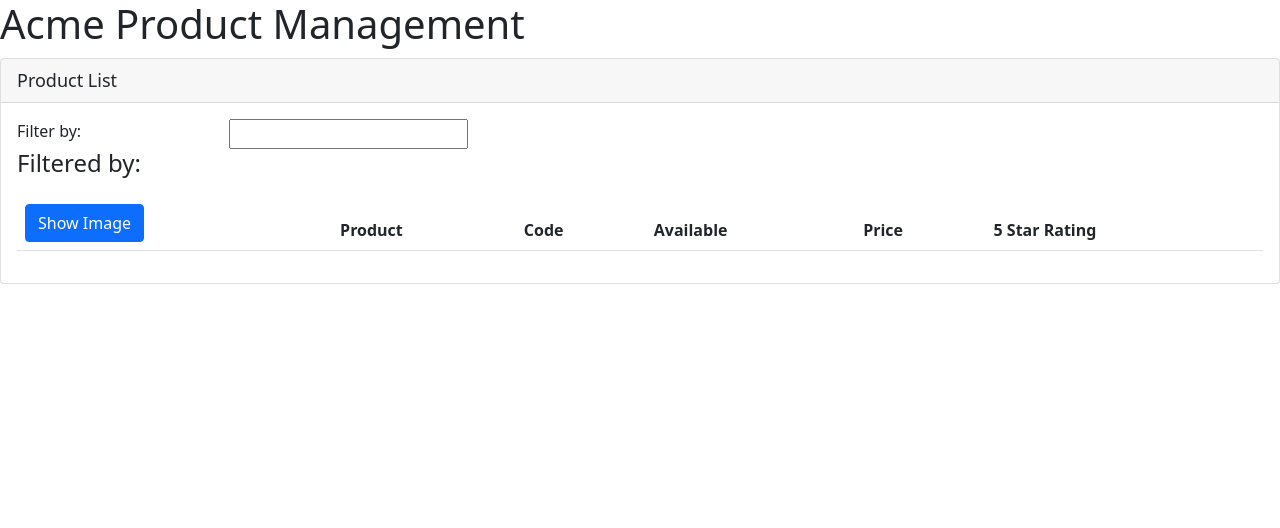
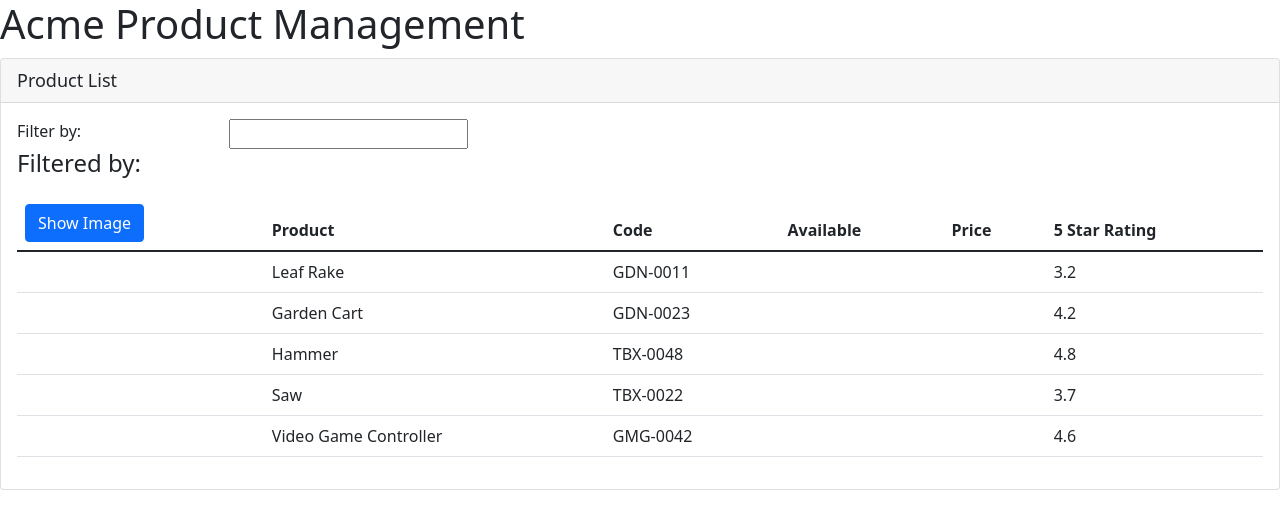
Before and after one commit to yomiaishida/NgAcme, an Angular app: page / in a window 1280 px wide. Shown: the top 528 px of the page. Built offline with nearby package versions, Linux system fonts and the light colour scheme.

Commit message:
Interpolating data to the view through products' json

```diff
--- a/src/app/products/product-list.component.html
+++ b/src/app/products/product-list.component.html
@@ -14,7 +14,7 @@
         <h4>Filtered by:</h4>
       </div>
     </div>
-    <div class="table-responsive">
+    <div class="table-responsive" *ngIf='products.length'>
       <table class="table">
         <thead>
           <tr>
@@ -31,7 +31,14 @@
           </tr>
         </thead>
         <tbody>
-
+          <tr *ngFor='let product of products'>
+            <td></td>
+            <td>{{product.productName}}</td>
+            <td>{{product.productCode}}</td>
+            <td>{{product.productDate}}</td>
+            <td>{{product.productPrice}}</td>
+            <td>{{product.starRating}}</td>
+          </tr>
         </tbody>
       </table>
     </div>
--- a/src/app/products/product-list.component.ts
+++ b/src/app/products/product-list.component.ts
@@ -5,5 +5,57 @@
   templateUrl: './product-list.component.html'
 })
 export class PorductListComponent {
-  pageTitle: string = 'Product List'
+  pageTitle: string = 'Product List';
+  products: any[] = [
+    {
+      "productId": 1,
+      "productName": "Leaf Rake",
+      "productCode": "GDN-0011",
+      "releaseDate": "March 19, 2021",
+      "description": "Leaf rake with 48-inch wooden handle.",
+      "price": 19.95,
+      "starRating": 3.2,
+      "imageUrl": "assets/images/leaf_rake.png"
+    },
+    {
+      "productId": 2,
+      "productName": "Garden Cart",
+      "productCode": "GDN-0023",
+      "releaseDate": "March 18, 2021",
+      "description": "15 gallon capacity rolling garden cart",
+      "price": 32.99,
+      "starRating": 4.2,
+      "imageUrl": "assets/images/garden_cart.png"
+    },
+    {
+      "productId": 5,
+      "productName": "Hammer",
+      "productCode": "TBX-0048",
+      "releaseDate": "May 21, 2021",
+      "description": "Curved claw steel hammer",
+      "price": 8.9,
+      "starRating": 4.8,
+      "imageUrl": "assets/images/hammer.png"
+    },
+    {
+      "productId": 8,
+      "productName": "Saw",
+      "productCode": "TBX-0022",
+      "releaseDate": "May 15, 2021",
+      "description": "15-inch steel blade hand saw",
+      "price": 11.55,
+      "starRating": 3.7,
+      "imageUrl": "assets/images/saw.png"
+    },
+    {
+      "productId": 10,
+      "productName": "Video Game Controller",
+      "productCode": "GMG-0042",
+      "releaseDate": "October 15, 2020",
+      "description": "Standard two-button video game controller",
+      "price": 35.95,
+      "starRating": 4.6,
+      "imageUrl": "assets/images/xbox-controller.png"
+    }
+  ]
 }
```
